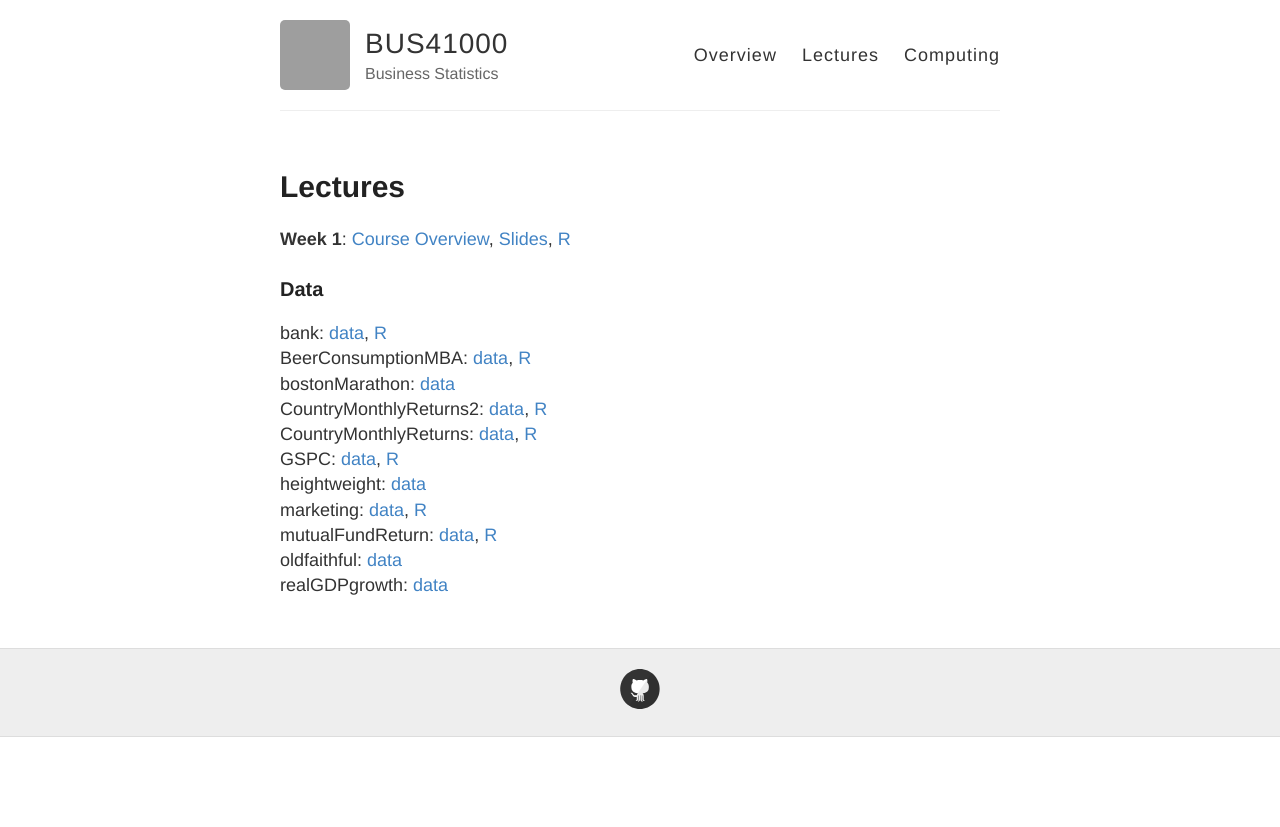
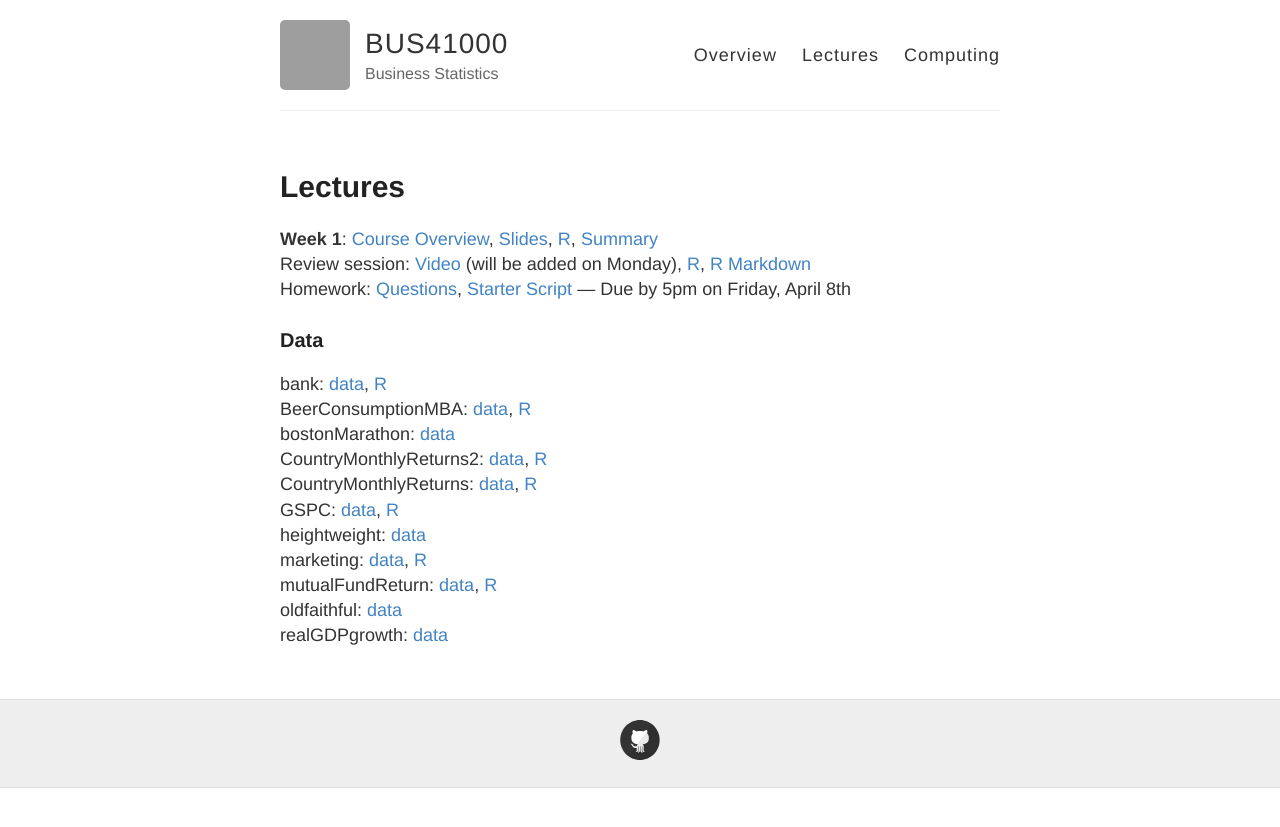
Before and after one commit to mlakolar/BUS41000, a Jekyll site: the page built from lectures.md, in a window 1280 px wide. Shown: the top 827 px of the page. Built offline with Jekyll 4.4.1, drawn with Linux system fonts in a browser that asks for light colours; grey boxes are pictures that could not be loaded.

Commit message:
adding recitation links

```diff
--- a/lectures.md
+++ b/lectures.md
@@ -6,7 +6,18 @@
 
 **Week 1**: [Course Overview](https://github.com/mlakolar/BUS41000/raw/master/slides/01_courseOverview.pdf),
 [Slides](https://github.com/mlakolar/BUS41000/raw/master/slides/01_lecture.pdf),
-[R](https://github.com/mlakolar/BUS41000/raw/master/slides/01_code.R)
+[R](https://github.com/mlakolar/BUS41000/raw/master/slides/01_code.R),
+[Summary](https://github.com/mlakolar/BUS41000/raw/master/slides/01_summary.pdf)
+Review session:
+[Video]() (will be added on Monday),
+[R](https://github.com/mlakolar/BUS41000/raw/master/recitations/01_recitation.R),
+[R Markdown](https://github.com/mlakolar/BUS41000/raw/master/recitations/recitations/hw01_starter.pdf)
+Homework:
+[Questions](https://piazza.com/class_profile/get_resource/ihbf4oo8gc36od/imfe2fpjwhw7fk),
+[Starter Script](https://piazza.com/class_profile/get_resource/ihbf4oo8gc36od/imfe2fso2fb7fp) ---
+Due by 5pm on Friday, April 8th
+
+
 
 ### Data
 
```
